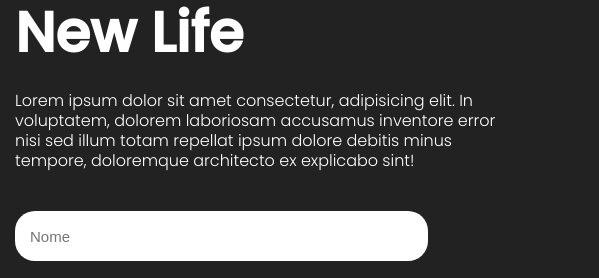
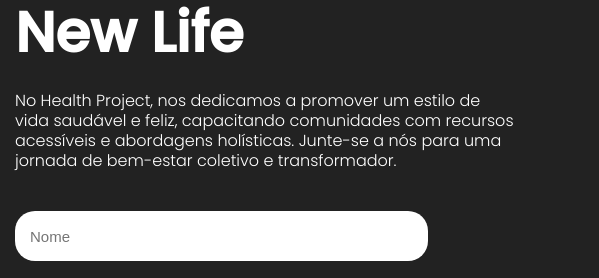
Before and after one commit to DanilOliveir4/Health-Project, a plain HTML site: page index.html in a window 1280 px wide. Shown: the part 320-598 px from the top of the page, 0-599 px from the left. Drawn offline with Linux system fonts and the light colour scheme.

Commit message:
Prototipo 1

```diff
--- a/index.html
+++ b/index.html
@@ -28,10 +28,9 @@
                 <h2><span>Faça Parte da Health</span></h2>
                 <h2>New Life</h2>
                 <p>
-                    Lorem ipsum dolor sit amet consectetur, adipisicing elit.
-                    In voluptatem, dolorem laboriosam accusamus inventore error
-                    nisi sed illum totam repellat ipsum dolore debitis minus tempore,
-                    doloremque architecto ex explicabo sint!
+                    No Health Project, nos dedicamos a promover um estilo de vida
+                     saudável e feliz, capacitando comunidades com recursos acessíveis e
+                     abordagens holísticas. Junte-se a nós para uma jornada de bem-estar coletivo e transformador.
                 </p>
                 <form>
                     <input type="text" placeholder="Nome">
```
